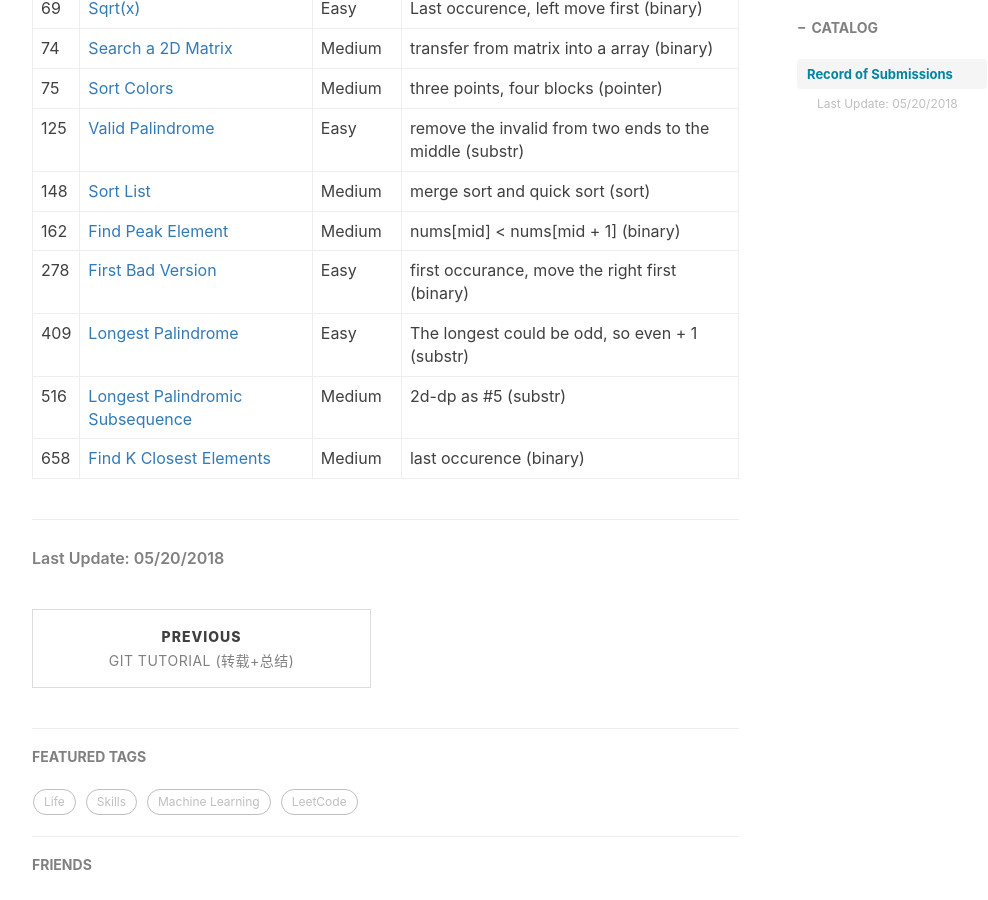
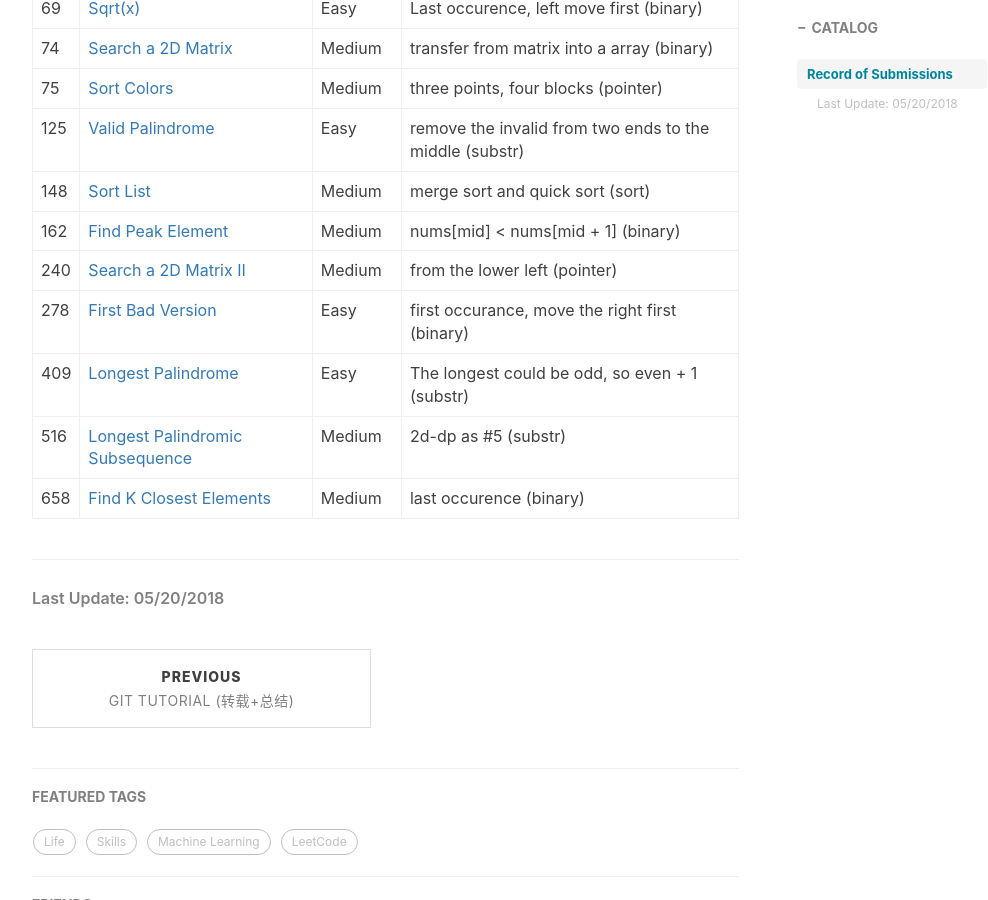
Before and after one commit to ly16/ly16.github.io, a Jekyll site: the page built from _posts/2018-05-18-leetcode-record-round1.md, in a window 1280 px wide and 900 px high, scrolled down 928 px. Shown: the whole window, without its empty margins (233-1221 px from the left). Built offline with Jekyll 4.4.1, drawn with Linux system fonts in a browser that asks for light colours; nearby versions of some CDN libraries; comment, search, counter and statistics services are not loaded.

Commit message:
Update 2018-05-18-leetcode-record-round1.md

```diff
--- a/_posts/2018-05-18-leetcode-record-round1.md
+++ b/_posts/2018-05-18-leetcode-record-round1.md
@@ -26,6 +26,7 @@ tags:
 |125|[Valid Palindrome](https://github.com/ly16/LC-Practice/blob/master/Valid%20palindrome.java)|Easy|remove the invalid from two ends to the middle (substr)|
 |148|[Sort List](https://github.com/ly16/LC-Practice/blob/master/Sort%20List.java)|Medium|merge sort and quick sort (sort)|
 |162|[Find Peak Element](https://github.com/ly16/LC-Practice/blob/master/Find%20Peak%20Element.java)|Medium|nums[mid] < nums[mid + 1] (binary)|
+|240|[Search a 2D Matrix II](https://github.com/ly16/LC-Practice/blob/master/Search%20a%202D%20Matrix%20II.java)|Medium|from the lower left (pointer)|
 |278|[First Bad Version](https://github.com/ly16/LC-Practice/blob/master/First%20Bad%20Version.java)|Easy|first occurance, move the right first (binary)|
 |409|[Longest Palindrome](https://github.com/ly16/LC-Practice/blob/master/Longest%20Palindrome.java)|Easy|The longest could be odd, so even + 1 (substr)|
 |516|[Longest Palindromic Subsequence](https://github.com/ly16/LC-Practice/blob/master/Longest%20Palindromic%20Subsequence.java)|Medium|2d-dp as #5 (substr)|
```
